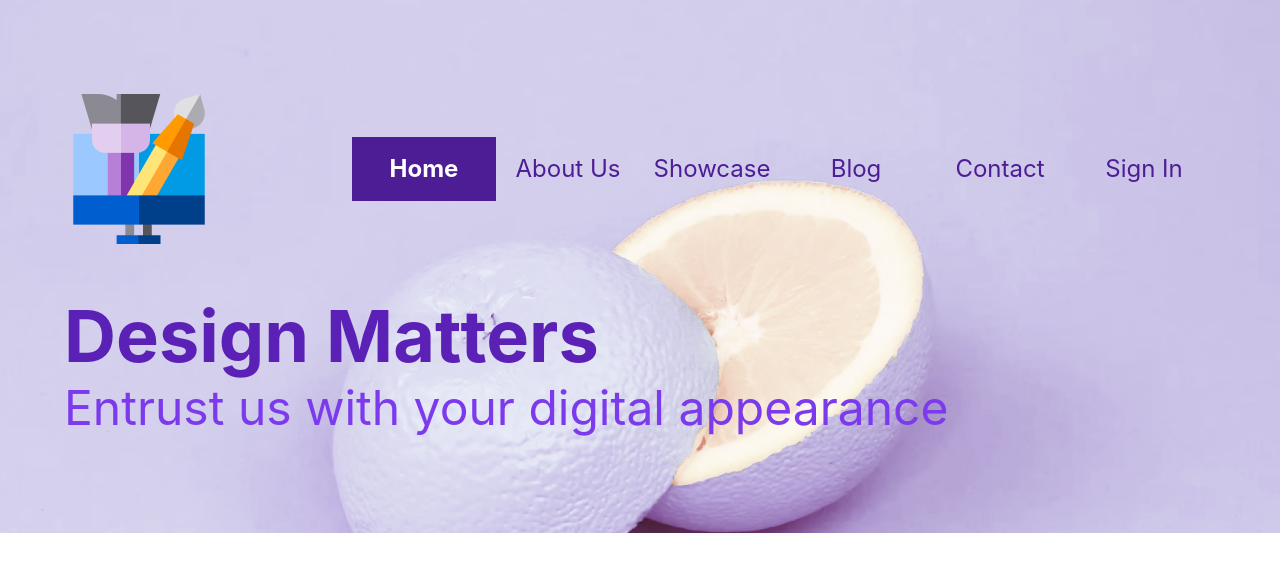
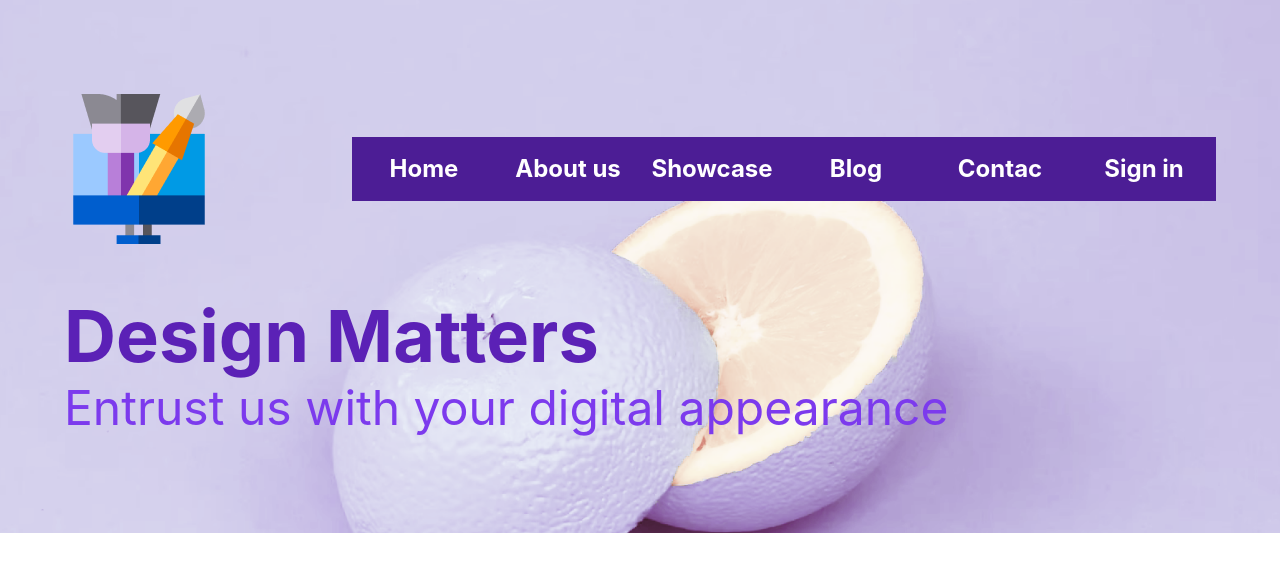
Before and after one commit to slanacpizzagomilicafesb/ZelimirVukoja_HCI_2021_22, a Next.js app: page /home in a window 1280 px wide. Shown: the top 572 px of the page. Built offline with nearby package versions, Linux system fonts and the light colour scheme.

Commit message:
navbar component

```diff
--- /dev/null
+++ b/components/navbar.js
@@ -0,0 +1,24 @@
+const Navbar = () => {
+    const navigationItems = [
+        'Home',
+        'About us',
+        'Showcase',
+        'Blog',
+        'Contac',
+        'Sign in',
+    ];
+    const defaultItemStyle =
+        'w-36 py-4 font-bold text-2xl text-center text-white bg-purple-900';
+
+    return (
+        <nav className="inline-flex justify-between list-none w-max">
+            {navigationItems.map((item) => (
+                <li key={item} className={defaultItemStyle}>
+                    {item}
+                </li>
+            ))}
+        </nav>
+    );
+};
+
+export default Navbar;
--- a/modules/header/header.js
+++ b/modules/header/header.js
@@ -3,6 +3,7 @@ import Image from 'next/image';
 
 import LogoImg from '../../assets/logo.png';
 import HeroImg from '../../assets/hero.png';
+import Navbar from '../../components/navbar';
 
 const Header = () => {
     return (
@@ -24,26 +25,7 @@ const Header = () => {
                         height={150}
                         alt="Design logo"
                     />
-                    <nav className="inline-flex justify-between list-none w-max">
-                        <li className="w-36 py-4 font-bold text-2xl text-center text-white bg-purple-900">
-                            Home
-                        </li>
-                        <li className="w-36 py-4 font-normal text-2xl text-center text-purple-900 hover:text-white hover:bg-purple-900">
-                            About Us
-                        </li>
-                        <li className="w-36 py-4 font-normal text-2xl text-center text-purple-900 hover:text-white hover:bg-purple-900">
-                            Showcase
-                        </li>
-                        <li className="w-36 py-4 font-normal text-2xl text-center text-purple-900 hover:text-white hover:bg-purple-900">
-                            Blog
-                        </li>
-                        <li className="w-36 py-4 font-normal text-2xl text-center text-purple-900 hover:text-white hover:bg-purple-900">
-                            Contact
-                        </li>
-                        <li className="w-36 py-4 font-normal text-2xl text-center text-purple-900 hover:text-white hover:bg-purple-900">
-                            Sign In
-                        </li>
-                    </nav>
+                    <Navbar />
                 </section>
                 <section className="mt-14">
                     <h1 className="h-20 m-0 mb-1 font-bold text-7xl text-purple-800">
```
